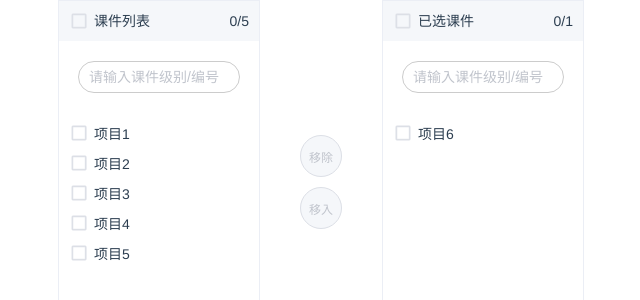
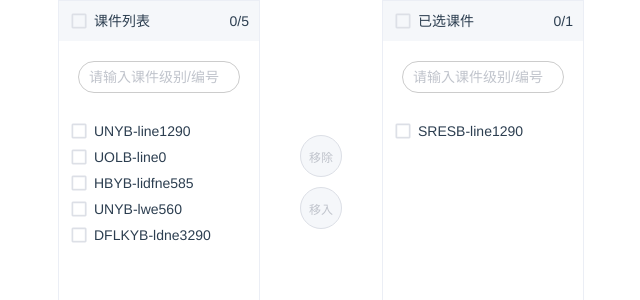
Before and after one commit to luleiyu/transfer, a Vue app: page / in a window 1280 px wide. Shown: the top 300 px of the page, without its empty margins (319-959 px from the left). Built offline with nearby package versions, Linux system fonts and the light colour scheme.

Commit message:
添加了自动搜索功能

```diff
--- a/src/components/HelloWorld.vue
+++ b/src/components/HelloWorld.vue
@@ -8,7 +8,7 @@
 
     <div class="search_parent">
       <!-- <div class="search_div"> -->
-        <input class="search_input" @input="sourceSearch" :class="heightLight ? 'search_input_focus' : ''" type="text" @focus="heightLight=true" @blur="heightLight=false" placeholder="请输入课件级别/编号">
+        <input class="search_input" v-model="sourceData" :class="heightLight ? 'search_input_focus' : ''" type="text" @focus="heightLight=true" @blur="heightLight=false" placeholder="请输入课件级别/编号">
       <!-- </div> -->
     </div>
 
@@ -21,7 +21,7 @@
         class="hover-color"
         :class="{active: item.isSelect }"
         v-on:click="hanldleClick(data1, item.id)"
-        v-for="item in data1"
+        v-for="item in changeSourceData"
         :key="item.id">{{item.value}}</div>
     </div>
   </div>
@@ -39,7 +39,7 @@
 
     <div class="search_parent">
       <!-- <div class="search_div"> -->
-        <input class="search_input" @input="targetSearch" :class="heightLight1 ? 'search_input_focus' : ''" @focus="heightLight1=true" @blur="heightLight1=false" type="text" placeholder="请输入课件级别/编号">
+        <input class="search_input" v-model="targetData" :class="heightLight1 ? 'search_input_focus' : ''" @focus="heightLight1=true" @blur="heightLight1=false" type="text" placeholder="请输入课件级别/编号">
       <!-- </div> -->
     </div>
 
@@ -52,7 +52,7 @@
       draggable="true"
       :class="{active: item.isSelect }"
       v-on:click="hanldleClick(data2, item.id)"
-      v-for="item in data2"
+      v-for="item in changeTargetData"
       :key="item.id">{{item.value}}</div>
     </div>
   </div>
@@ -65,16 +65,57 @@ data () {
     heightLight: false,
     heightLight1: false,
     data1: [
-      {id: 1,value: '项目1', isSelect: false},
-      {id: 2,value: '项目2', isSelect: false},
-      {id: 3,value: '项目3', isSelect: false},
-      {id: 4,value: '项目4', isSelect: false},
-      {id: 5,value: '项目5', isSelect: false},
+      {id: 1,value: 'UNYB-line1290', isSelect: false},
+      {id: 2,value: 'UOLB-line0', isSelect: false},
+      {id: 3,value: 'HBYB-lidfne585', isSelect: false},
+      {id: 4,value: 'UNYB-lwe560', isSelect: false},
+      {id: 5,value: 'DFLKYB-ldne3290', isSelect: false},
     ],
-    data2:[{id: 6,value: '项目6', isSelect: false}],
+    data2:[{id: 6,value: 'SRESB-line1290', isSelect: false}],
     target: {
       y: '',
       id: ''
+    },
+    sourceData: '',
+    targetData: '',
+    changeSourceData: [],
+    changeTargetData: []
+  }
+},
+created () {
+  this.changeSourceData = this.data1
+  this.changeTargetData = this.data2
+},
+watch: {
+  data2 () {
+    this.changeTargetData = this.data2
+  },
+  sourceData (val) {
+    let emptyArr = []
+    if (val) {
+      // val = val.toLowerCase()
+      for (let i = 0; i < this.data1.length; i++) {
+        if (this.data1[i].value.indexOf(val) != -1) {
+          emptyArr.push(this.data1[i])
+        }
+      }
+      this.changeSourceData = emptyArr
+    } else {
+      this.changeSourceData = this.data1
+    }
+  },
+  targetData (val) {
+    let emptyArr = []
+    if (val) {
+      // val = val.toLowerCase()
+      for (let i = 0; i < this.data2.length; i++) {
+        if (this.data2[i].value.indexOf(val) != -1) {
+          emptyArr.push(this.data2[i])
+        }
+      }
+      this.changeTargetData = emptyArr
+    } else {
+      this.changeTargetData = this.data2
     }
   }
 },
@@ -181,7 +222,7 @@ computed: {
       return item.isSelect == true
     })
     return arr.length
-  },
+  }
 }
 }
 </script>
```
